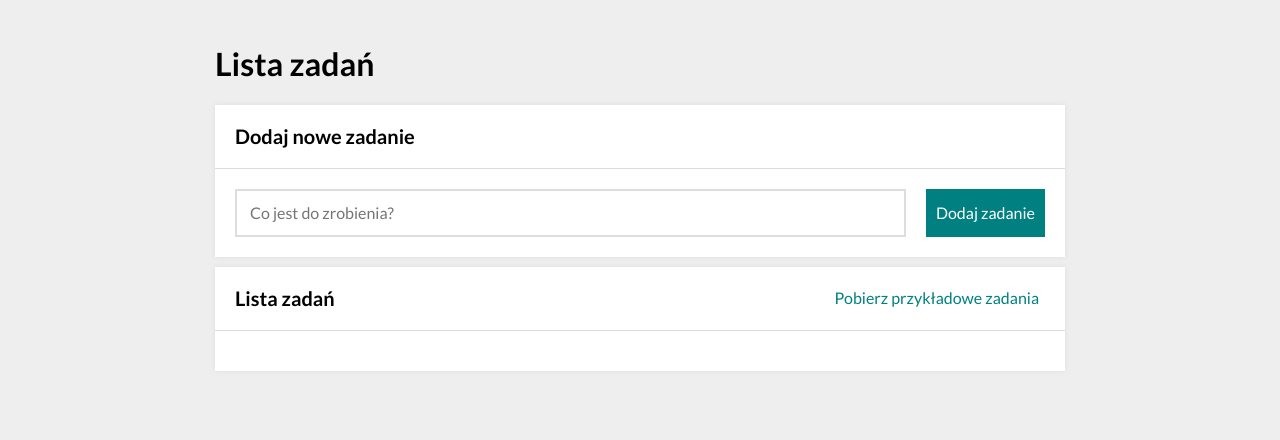
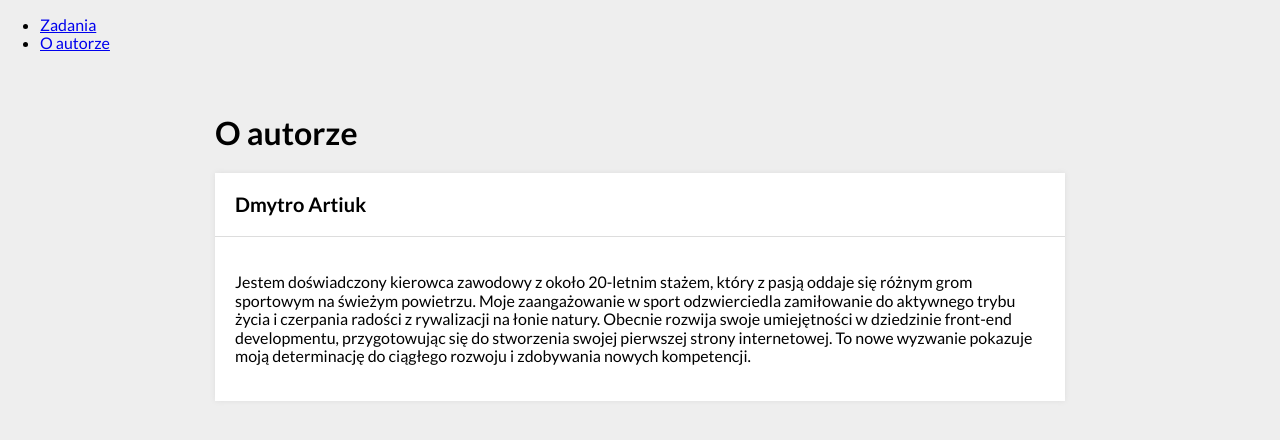
Before and after one commit to DimaIrak/todos-list-react, a React (Create React App) app: page /#/autor in a window 1280 px wide. Shown: the top 440 px of the page. Built offline with nearby package versions, Linux system fonts and the light colour scheme.

Commit message:
initialize project using react-router-dom

```diff
--- a/src/App.js
+++ b/src/App.js
@@ -1,3 +1,33 @@
-import Tasks from "./features/tasks/Tasks"
+import { HashRouter, Link, Switch, Route,Redirect } from 'react-router-dom';
+import AuthorPage from "./features/author/AuthorPage";
+import TasksPage from "./features/tasks/TasksPage";
+import TaskPage from "./features/tasks/TasksPage";
 
-export default Tasks;
+export default () => (
+    <HashRouter>
+        <nav>
+            <ul>
+                <li>
+                    <Link to="/zadania">Zadania</Link>
+                </li>
+                <li>
+                    <Link to="/autor">O autorze</Link>
+                </li>
+            </ul>
+            <Switch>
+                <Route path="/zadania/:id">
+                    <TaskPage />
+                </Route>
+                <Route path="/zadania">
+                    <TasksPage />
+                </Route>
+                <Route path="/autor">
+                    <AuthorPage />
+                </Route>
+                <Route path="/">
+                    <Redirect to="/zadania" />
+                </Route>
+            </Switch>
+        </nav>
+    </HashRouter>
+);
--- /dev/null
+++ b/src/features/author/AuthorPage.js
@@ -0,0 +1,17 @@
+import Container from "../../common/Container";
+import Header from "../../common/Header";
+import Section from "../../common/Section";
+
+export default () => (
+    <Container>
+        <Header title="O autorze" />
+        <Section
+            title="Dmytro Artiuk"
+            body={
+                <p>
+                    Jestem doświadczony kierowca zawodowy z około 20-letnim stażem, który z pasją oddaje się różnym grom sportowym na świeżym powietrzu. Moje zaangażowanie w sport odzwierciedla zamiłowanie do aktywnego trybu życia i czerpania radości z rywalizacji na łonie natury. Obecnie rozwija swoje umiejętności w dziedzinie front-end developmentu, przygotowując się do stworzenia swojej pierwszej strony internetowej. To nowe wyzwanie pokazuje moją determinację do ciągłego rozwoju i zdobywania nowych kompetencji.
+                </p>
+            }
+        />
+    </Container>
+)
--- a/src/features/tasks/Buttons/index.js
+++ b/src/features/tasks/TasksPage/Buttons/index.js
@@ -3,7 +3,7 @@ import {
     toggleHideDone,
     setAllDone,
     fetchExampleTasks,
-} from "../taskSlice";
+} from "../../taskSlice";
 import { Wrapper, Button } from "./styled";
 import { useSelector, useDispatch } from "react-redux";
 
--- a/src/features/tasks/Form/index.js
+++ b/src/features/tasks/TasksPage/Form/index.js
@@ -1,7 +1,7 @@
 import { useState, useRef } from "react";
 import { useDispatch } from "react-redux";
 import { StyledForm, Input, Button } from "./styled";
-import { addTask } from "../taskSlice";
+import { addTask } from "../../taskSlice";
 import { nanoid } from "@reduxjs/toolkit";
 
 const Form = () => {
--- a/src/features/tasks/TaskList/index.js
+++ b/src/features/tasks/TasksPage/TaskList/index.js
@@ -1,9 +1,10 @@
-import { selectTasks, toggleTaskDone, removeTask, } from "../taskSlice";
+import { Link } from "react-router-dom";
+import { selectTasks, toggleTaskDone, removeTask, } from "../../taskSlice";
 import { List, Item, Content, Button } from "./styled";
 import { useSelector, useDispatch } from "react-redux";
 
 const TaskList = () => {
-    const {tasks,hideDone} = useSelector(selectTasks);
+    const { tasks, hideDone } = useSelector(selectTasks);
     const dispatch = useDispatch();
 
     return (
@@ -20,7 +21,7 @@ const TaskList = () => {
                         {task.done ? "✔️" : ""}
                     </Button>
                     <Content $done={task.done}>
-                        {task.content}
+                        <Link to={`/zadania/${task.id}`}>{task.content}</Link>
                     </Content>
                     <Button
                         $remove
--- a/src/features/tasks/taskSlice.js
+++ b/src/features/tasks/taskSlice.js
@@ -48,4 +48,6 @@ export const {
     setTasks,
 } = tasksSlice.actions;
 export const selectTasks = state => state.tasks;
+export const getTaskById = (state, taskid) =>
+    selectTasks(state).find(({id}) => id === taskid);
 export default tasksSlice.reducer;
```
Also changed, not shown: src/features/tasks/TaskPage/index.js (added, +25 -0 lines), src/features/tasks/TasksPage/index.js (renamed from src/features/tasks/Tasks.js, +5 -5 lines), src/features/tasks/TasksPage/Buttons/styled.js (renamed from src/features/tasks/Buttons/styled.js), src/features/tasks/TasksPage/Form/styled.js (renamed from src/features/tasks/Form/styled.js), src/features/tasks/TasksPage/TaskList/styled.js (renamed from src/features/tasks/TaskList/styled.js).
